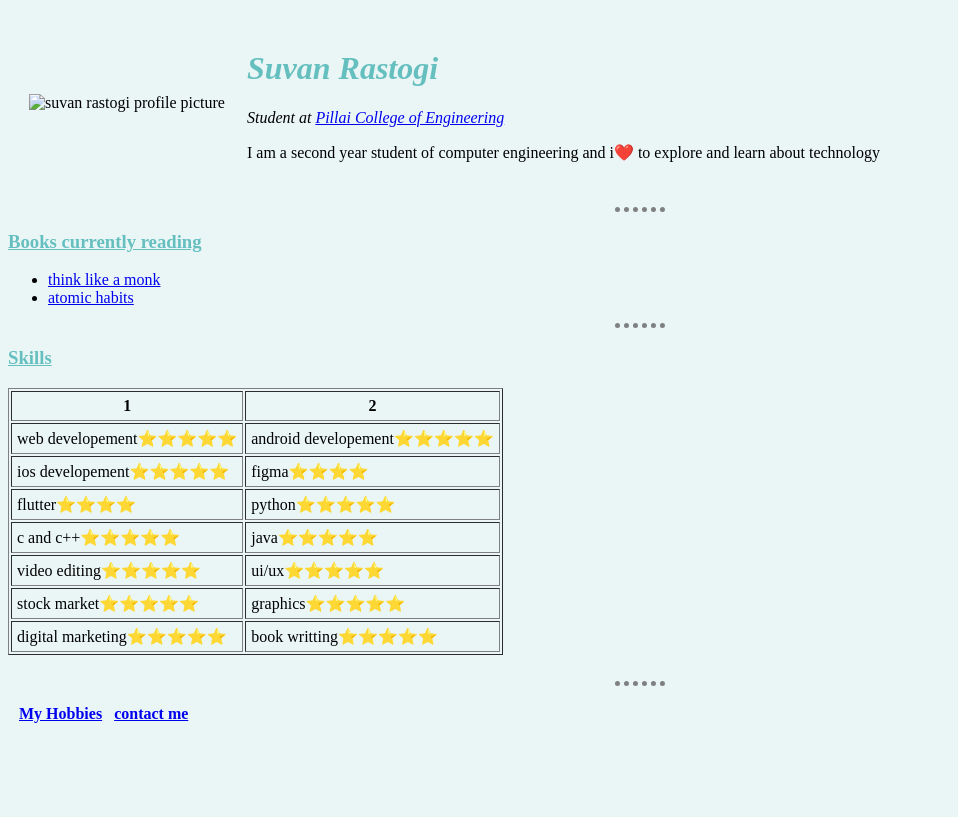
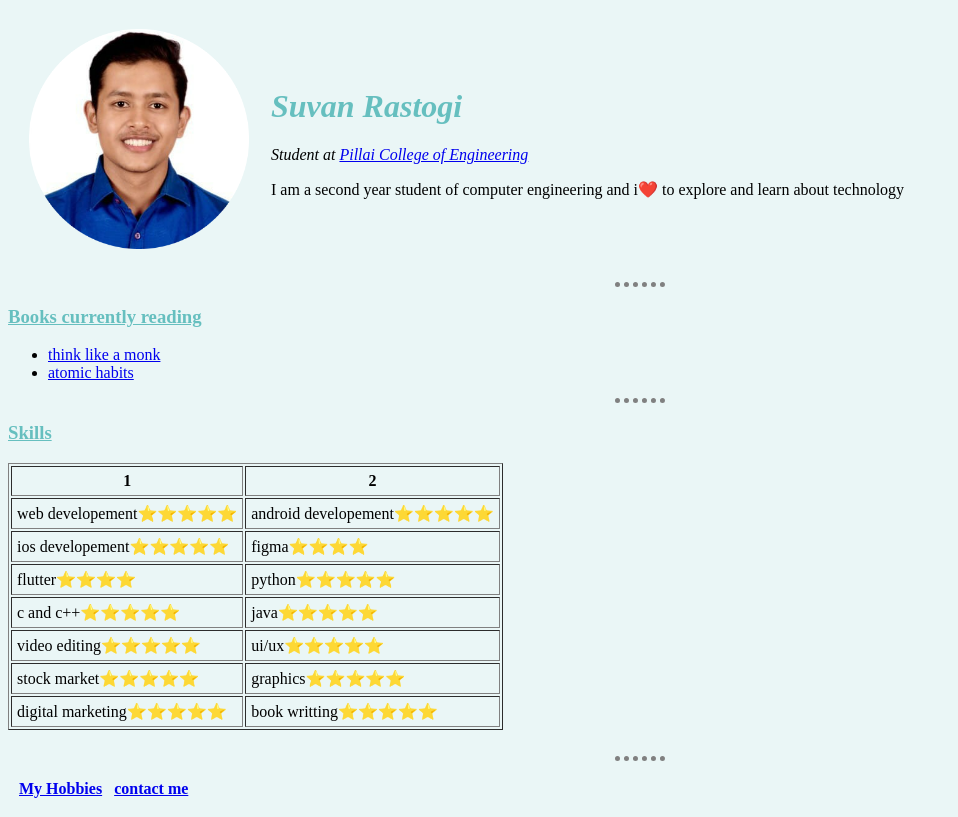
Before and after one commit to trilliality/CV, a plain HTML site: page index.html in a window 1280 px wide. Shown: the whole page, without its empty margins (0-958 px from the left). Drawn offline with Linux system fonts and the light colour scheme; the site is published under a folder, as on GitHub Pages, so addresses that start at the root find nothing.

Commit message:
web profile

```diff
--- a/index.html
+++ b/index.html
@@ -9,7 +9,7 @@
   <table cellspacing="20">
     <tr>
       <td>
-  <img src="/webprofile.png" height="220" width="220" alt="suvan rastogi profile picture">
+  <img src="webprofile.png" height="220" width="220" alt="suvan rastogi profile picture">
   </td>
   <td>
   <h1><em>Suvan Rastogi</em></h1>
```
